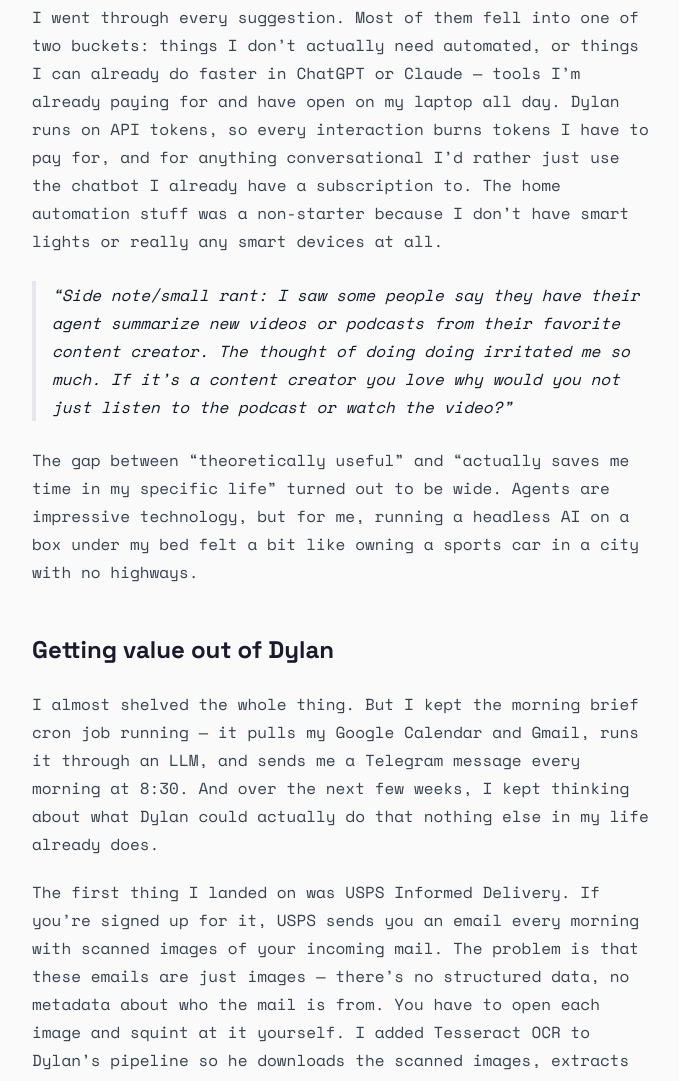
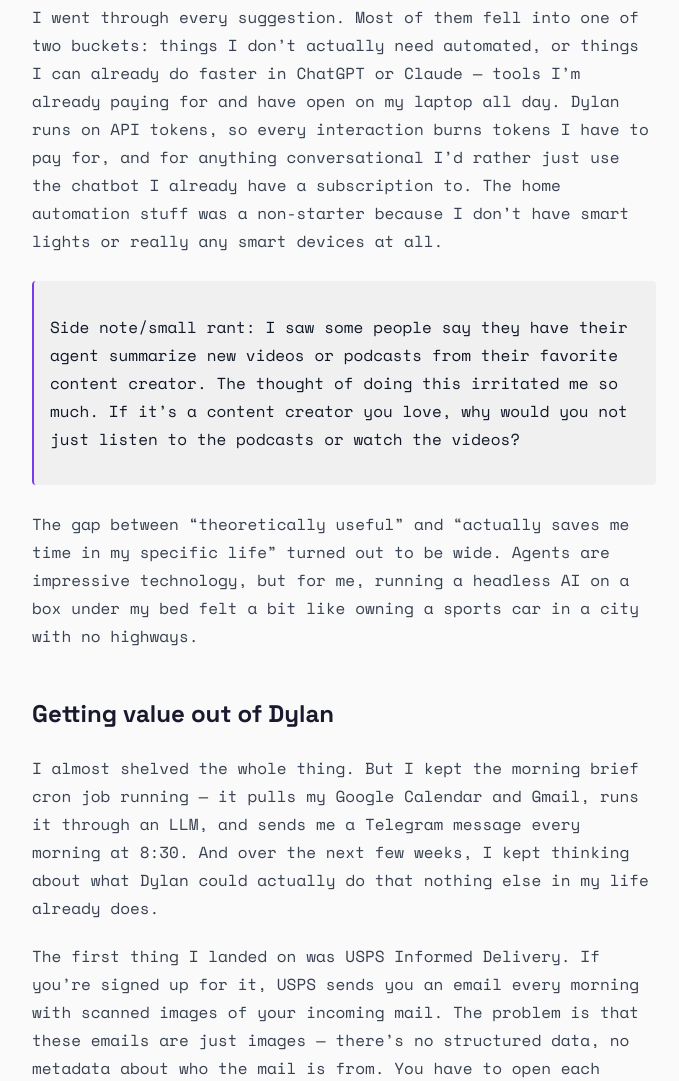
Before and after one commit to lennessyy/lennessyy.github.io, an Astro site: page /blog/durable-briefs in a window 1280 px wide. Shown: the part 745-1826 px from the top of the page, without its empty margins (296-975 px from the left). Built offline with nearby package versions, Linux system fonts and the light colour scheme; Astro itself is replaced by a stand-in of ours.

Commit message:
restyle callouts

```diff
--- a/src/content/blog/durable-briefs.md
+++ b/src/content/blog/durable-briefs.md
@@ -15,7 +15,7 @@
 
 I went through every suggestion. Most of them fell into one of two buckets: things I don't actually need automated, or things I can already do faster in ChatGPT or Claude — tools I'm already paying for and have open on my laptop all day. Dylan runs on API tokens, so every interaction burns tokens I have to pay for, and for anything conversational I'd rather just use the chatbot I already have a subscription to. The home automation stuff was a non-starter because I don't have smart lights or really any smart devices at all.
 
-> Side note/small rant: I saw some people say they have their agent summarize new videos or podcasts from their favorite content creator. The thought of doing doing irritated me so much. If it's a content creator you love why would you not just listen to the podcast or watch the video?
+> Side note/small rant: I saw some people say they have their agent summarize new videos or podcasts from their favorite content creator. The thought of doing this irritated me so much. If it's a content creator you love, why would you not just listen to the podcasts or watch the videos?
 
 The gap between "theoretically useful" and "actually saves me time in my specific life" turned out to be wide. Agents are impressive technology, but for me, running a headless AI on a box under my bed felt a bit like owning a sports car in a city with no highways.
 
--- a/src/styles/global.css
+++ b/src/styles/global.css
@@ -45,6 +45,21 @@
   font-family: 'Space Mono', ui-monospace, monospace;
 }
 
+/* Blockquote as aside, not quote */
+.prose blockquote {
+  font-style: normal;
+  border-left: 2px solid var(--color-accent);
+  background: var(--color-surface);
+  padding: 0.75rem 1rem;
+  border-radius: 0.25rem;
+  quotes: none;
+}
+
+.prose blockquote p::before,
+.prose blockquote p::after {
+  content: none;
+}
+
 /* Prose overrides */
 .prose {
   --tw-prose-body: var(--color-text);
```
